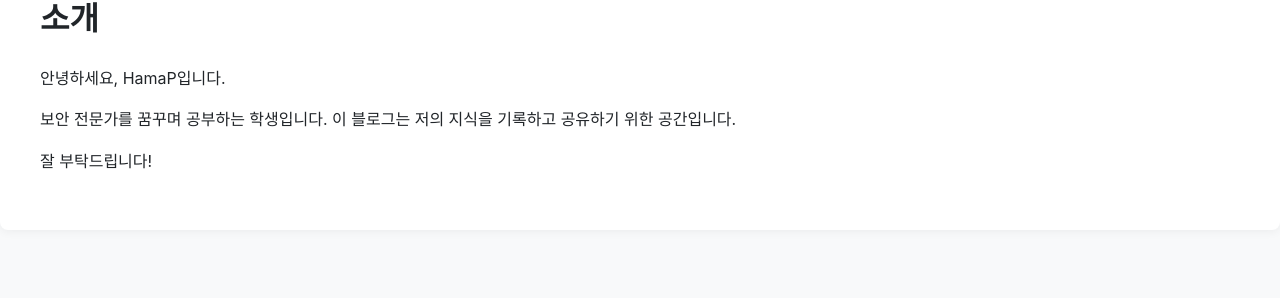
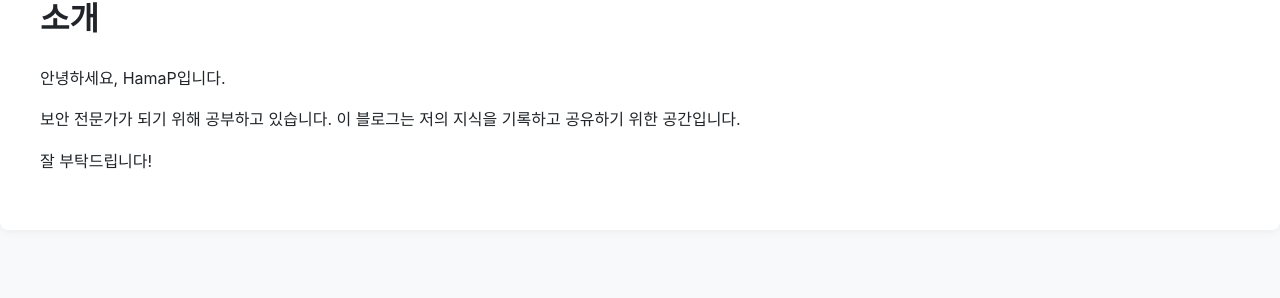
Before and after one commit to HamaP0/HamaP0.github.io, a Jekyll site: the page built from about.html, in a window 1280 px wide. Shown: the part 199-497 px from the top of the page. Built offline with Jekyll 4.4.1, drawn with Linux system fonts in a browser that asks for light colours.

Commit message:
Update about.html

```diff
--- a/about.html
+++ b/about.html
@@ -5,5 +5,5 @@ title: HamaP
 
 <h1>소개</h1>
 <p>안녕하세요, HamaP입니다.</p>
-<p>보안 전문가를 꿈꾸며 공부하는 학생입니다. 이 블로그는 저의 지식을 기록하고 공유하기 위한 공간입니다.</p>
+<p>보안 전문가가 되기 위해 공부하고 있습니다. 이 블로그는 저의 지식을 기록하고 공유하기 위한 공간입니다.</p>
 <p>잘 부탁드립니다!</p>
```
